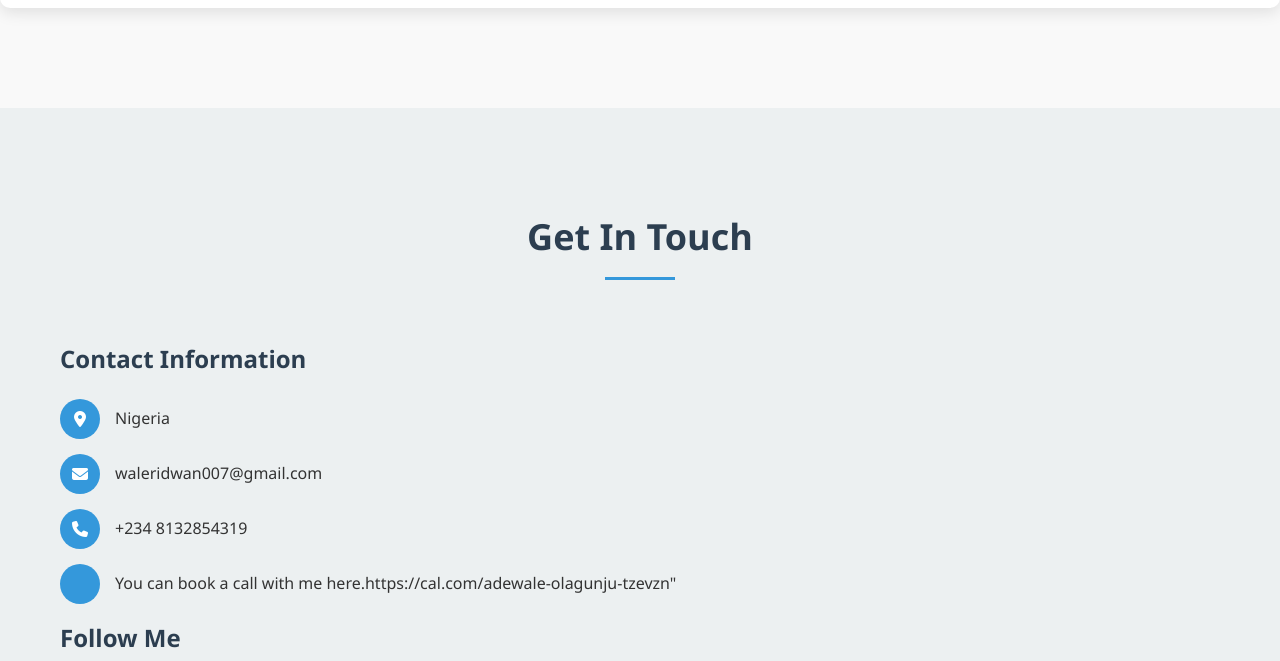
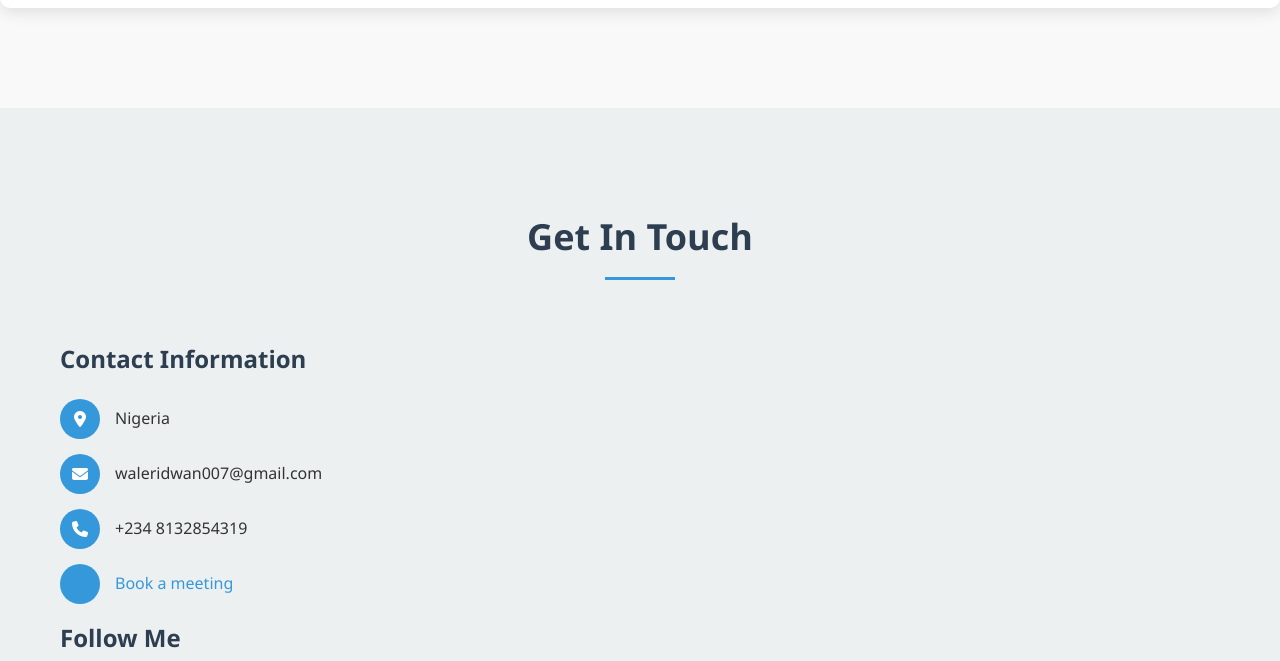
Before and after one commit to AdemolaSamuel/Adewale-Olagunju, a plain HTML site: page index.html in a window 1280 px wide. Shown: the part 3163-3824 px from the top of the page. Drawn offline with Linux system fonts and the light colour scheme.

Commit message:
Update index.html

```diff
--- a/index.html
+++ b/index.html
@@ -685,7 +685,7 @@ Result: We secured multi-million-dollar grant funding and implemented clean ener
                         </div>
                        <div class="contact-item">
                             <i class="fas fa-meeting"></i>
-                            <span>You can book a call with me here.https://cal.com/adewale-olagunju-tzevzn"<a href="https://cal.com/adewale-olagunju-tzevzn" class="#"></span>
+                            <span><a href="https://cal.com/adewale-olagunju-tzevzn" class="#">Book a meeting</span>
                     </div>
                     <h3>Follow Me</h3>
                     <div class="social-links">
```
